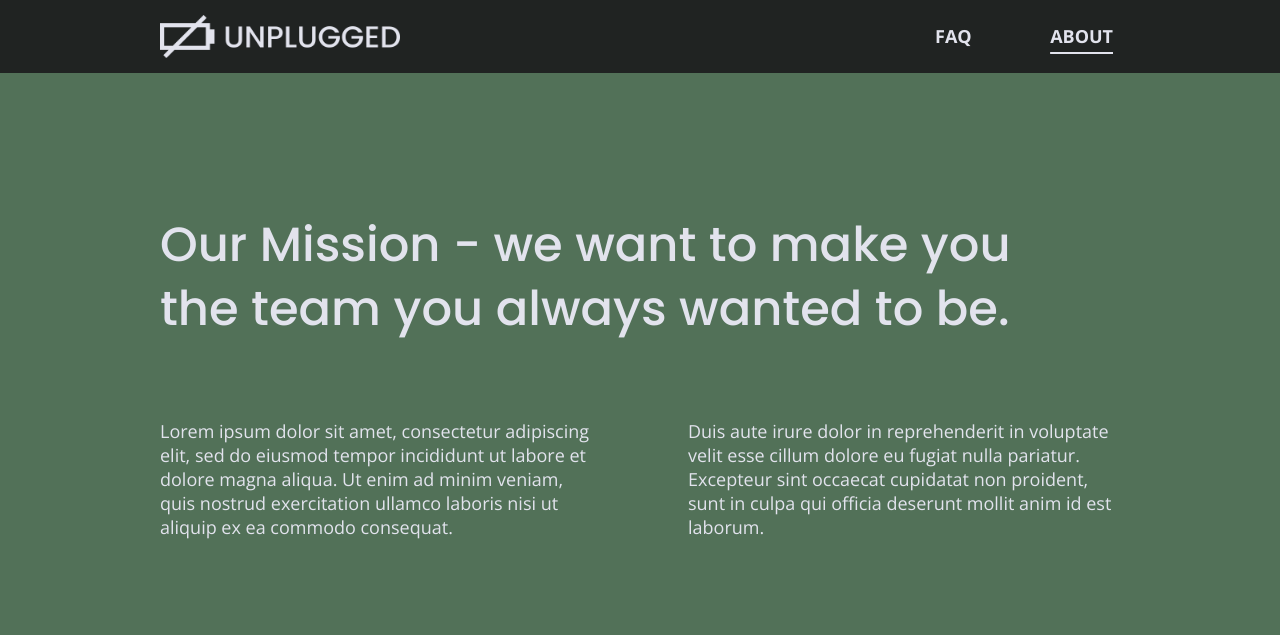
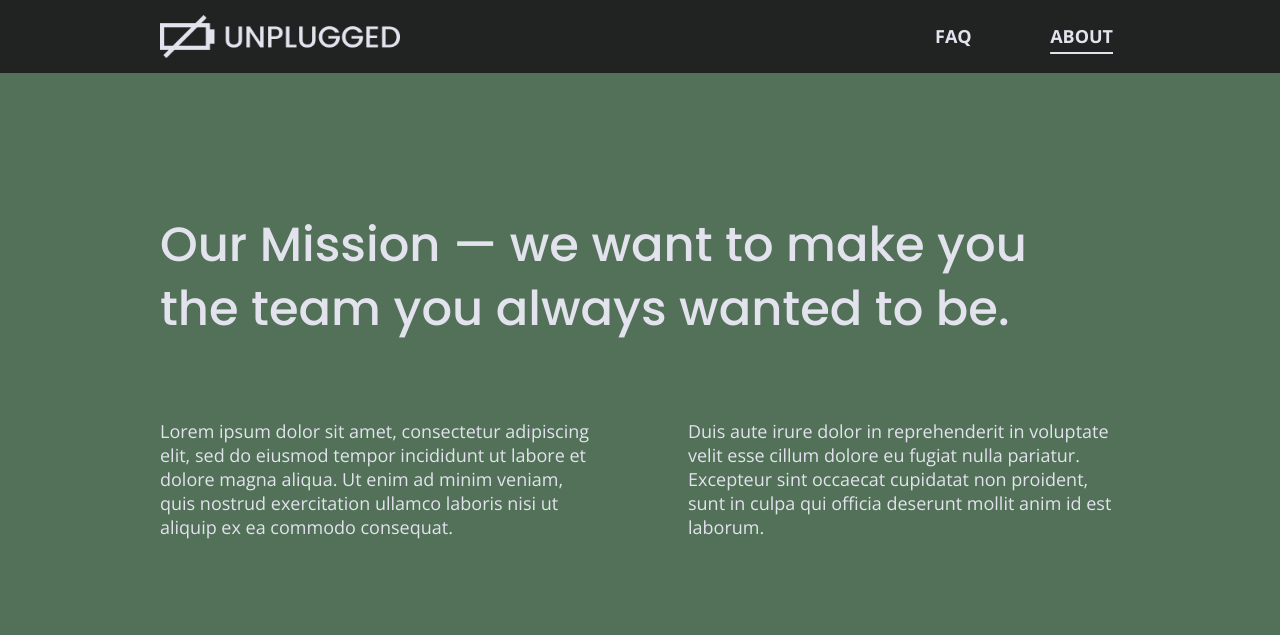
Before and after one commit to markie-m/unplugged-retreat, a website: page about/index.html in a window 1280 px wide. Shown: the top 635 px of the page. Drawn offline with nearby package versions, Linux system fonts and the light colour scheme.

Commit message:
Added em dash to Mission statement

```diff
--- a/about/index.html
+++ b/about/index.html
@@ -53,7 +53,7 @@
 
     <section class="mission">
       <div class="content-wrapper">
-        <h2>Our Mission - we want to make you the team you always wanted to be.</h2>
+        <h2>Our Mission — we want to make you the team you always wanted to be.</h2>
           <div class="mission-content">
             <p>
               Lorem ipsum dolor sit amet, consectetur adipiscing elit, sed do eiusmod tempor incididunt ut labore et dolore magna aliqua. Ut enim ad minim veniam, quis nostrud exercitation ullamco laboris nisi ut aliquip ex ea commodo consequat.
```
